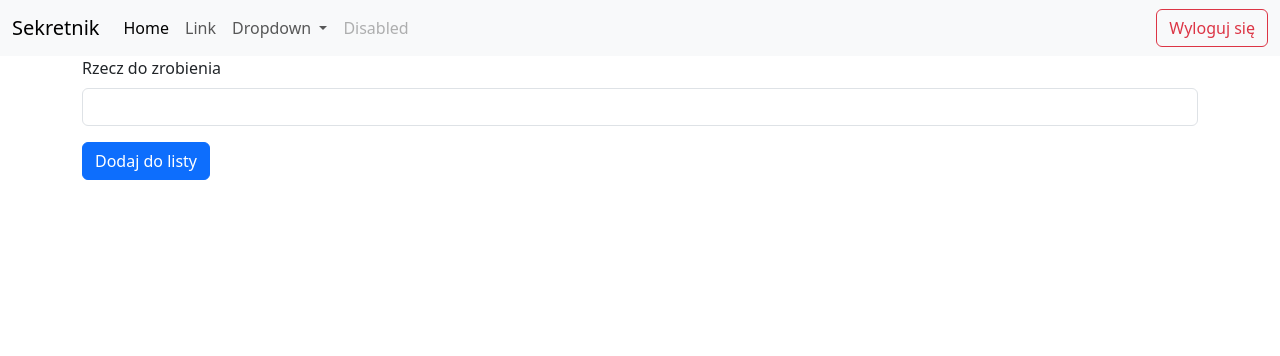
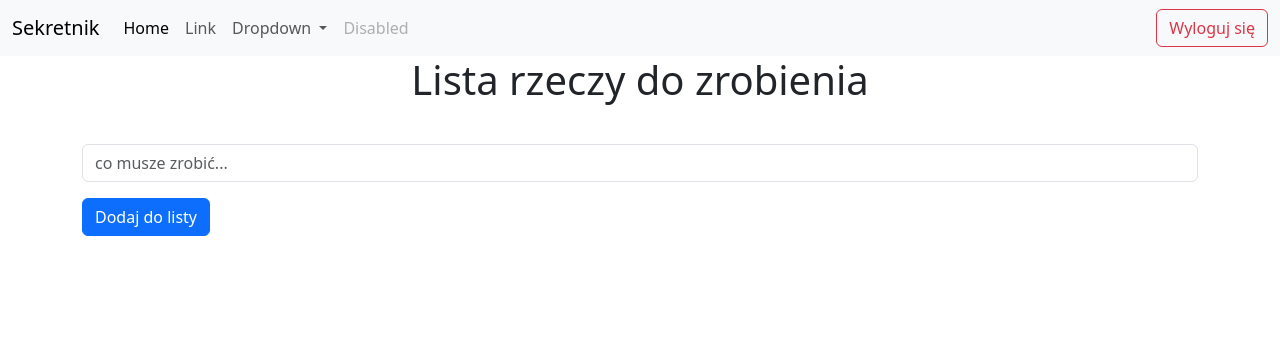
Before and after one commit to marcincwiek/PythonProject, a Flask app: page / in a window 1280 px wide. Shown: the top 356 px of the page. Run offline with Flask 3, Linux system fonts and the light colour scheme; the visitor is signed in with stand-in values (Sample User, id 1); data that the repository does not hold is empty.

Commit message:
style: formatowanie listy

```diff
--- a/templates/index.html
+++ b/templates/index.html
@@ -1,7 +1,11 @@
 {% extends 'base.html' %}
 
 {% block content %}
-<ul class="list-group">
+<div class="text-center mb-4">
+    <h1>Lista rzeczy do zrobienia</h1>
+</div>
+
+<ul class="list-group mb-3">
     {% for el in todo_list %}
     <li class="list-group-item d-flex justify-content-between align-items-center">
 
@@ -30,12 +34,9 @@
     {% endfor %}
 </ul>
 
-<form method="post" action=" {{ url_for('add') }} ">
+<form method="post" action=" {{ url_for('add') }}">
     <div class="mb-3">
-        <label class="form-label">
-            Rzecz do zrobienia
-        </label>
-        <input type="text" class="form-control" name="item_text">
+        <input type="text" class="form-control" name="item_text" placeholder="co musze zrobić...">
     </div>
     <button type="submit" class="btn btn-primary mb-3">Dodaj do listy</button>
 </form>
```
